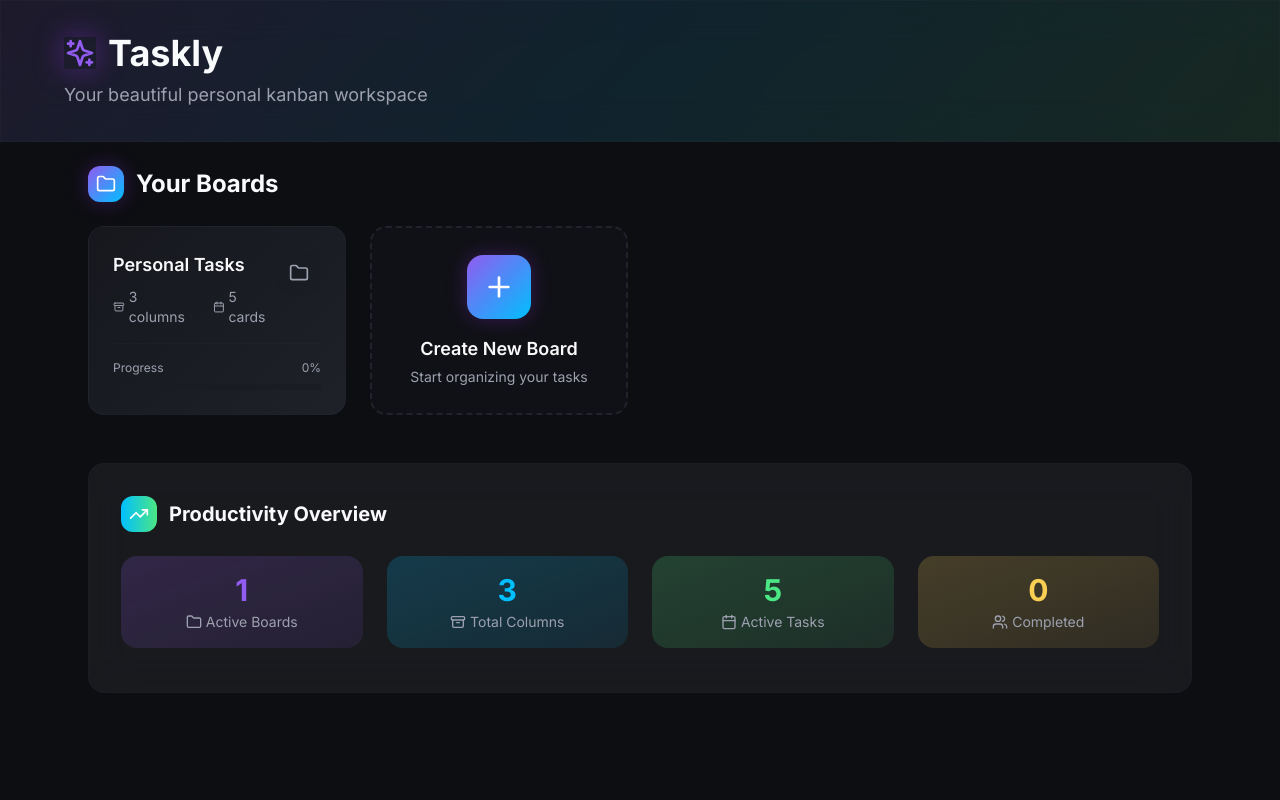
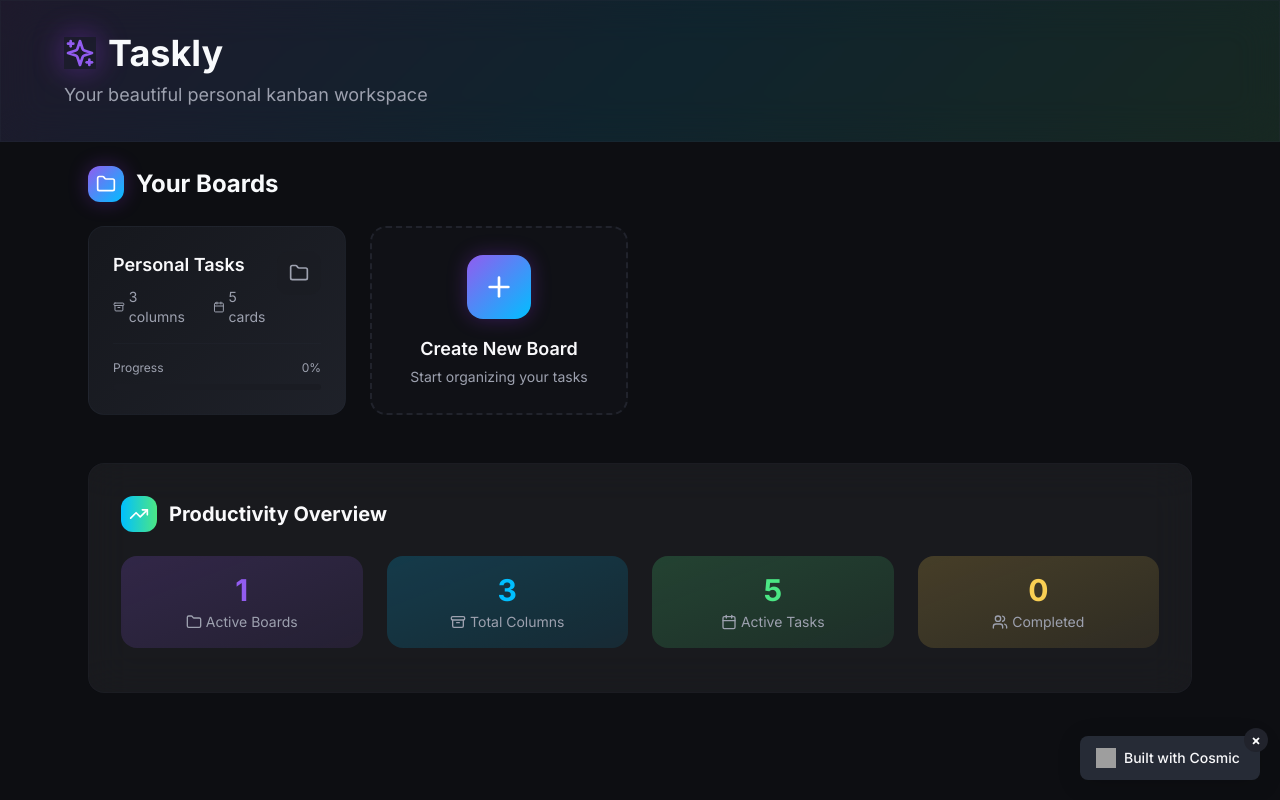
Before and after one commit to cosmic-community/taskly, a Next.js app: page / in a window 1280 px wide. Built offline with nearby package versions, Linux system fonts and the light colour scheme; grey boxes are pictures that could not be loaded.

Commit message:
Add dismissible "Built with Cosmic" badge component in bottom-right corner

```diff
--- a/app/layout.tsx
+++ b/app/layout.tsx
@@ -1,6 +1,7 @@
 import type { Metadata } from 'next'
 import { Inter } from 'next/font/google'
 import './globals.css'
+import CosmicBadge from '@/components/CosmicBadge'
 
 const inter = Inter({ subsets: ['latin'] })
 
@@ -15,12 +16,17 @@ export default function RootLayout({
 }: {
   children: React.ReactNode
 }) {
+  // Get bucket slug from environment variables on server side
+  const bucketSlug = process.env.COSMIC_BUCKET_SLUG || 'taskly-app'
+
   return (
     <html lang="en">
       <body className={inter.className}>
         {/* Console capture script for dashboard debugging */}
         <script src="/dashboard-console-capture.js" />
         {children}
+        {/* Built with Cosmic badge */}
+        <CosmicBadge bucketSlug={bucketSlug} />
       </body>
     </html>
   )
--- /dev/null
+++ b/components/CosmicBadge.tsx
@@ -0,0 +1,63 @@
+'use client'
+
+import { useState, useEffect } from 'react'
+
+export default function CosmicBadge({ bucketSlug }: { bucketSlug: string }) {
+  const [isVisible, setIsVisible] = useState(false)
+
+  useEffect(() => {
+    // Show badge after a short delay and check if previously dismissed
+    const isDismissed = localStorage.getItem('cosmic-badge-dismissed')
+    if (!isDismissed) {
+      const timer = setTimeout(() => setIsVisible(true), 1000)
+      return () => clearTimeout(timer)
+    }
+  }, [])
+
+  const handleDismiss = () => {
+    setIsVisible(false)
+    localStorage.setItem('cosmic-badge-dismissed', 'true')
+  }
+
+  if (!isVisible) return null
+
+  return (
+    <div
+      className="fixed bottom-5 right-5 z-50 transition-colors duration-200"
+      style={{
+        position: 'fixed', // CRITICAL: Explicitly set to fixed to prevent relative positioning
+        backgroundColor: 'rgb(var(--color-secondary))',
+        borderRadius: '8px',
+        boxShadow: 'var(--shadow-card)',
+        padding: '12px 16px',
+        width: '180px'
+      }}
+    >
+      {/* Close button */}
+      <button
+        onClick={handleDismiss}
+        className="absolute -top-2 -right-2 w-6 h-6 bg-muted hover:bg-border text-white rounded-full flex items-center justify-center text-sm font-bold transition-colors duration-200"
+        aria-label="Dismiss badge"
+      >
+        ×
+      </button>
+
+      {/* Main badge content */}
+      <a
+        href={`https://www.cosmicjs.com?utm_source=bucket_${bucketSlug}&utm_medium=referral&utm_campaign=app_badge&utm_content=built_with_cosmic`}
+        target="_blank"
+        rel="noopener noreferrer"
+        className="flex items-center gap-2 text-foreground text-sm font-medium no-underline"
+        onMouseEnter={(e) => e.currentTarget.parentElement!.style.backgroundColor = 'rgba(var(--color-secondary), 0.8)'}
+        onMouseLeave={(e) => e.currentTarget.parentElement!.style.backgroundColor = 'rgb(var(--color-secondary))'}
+      >
+        <img
+          src="https://cdn.cosmicjs.com/b67de7d0-c810-11ed-b01d-23d7b265c299-logo508x500.svg"
+          alt="Cosmic Logo"
+          className="w-5 h-5"
+        />
+        Built with Cosmic
+      </a>
+    </div>
+  )
+}
```
